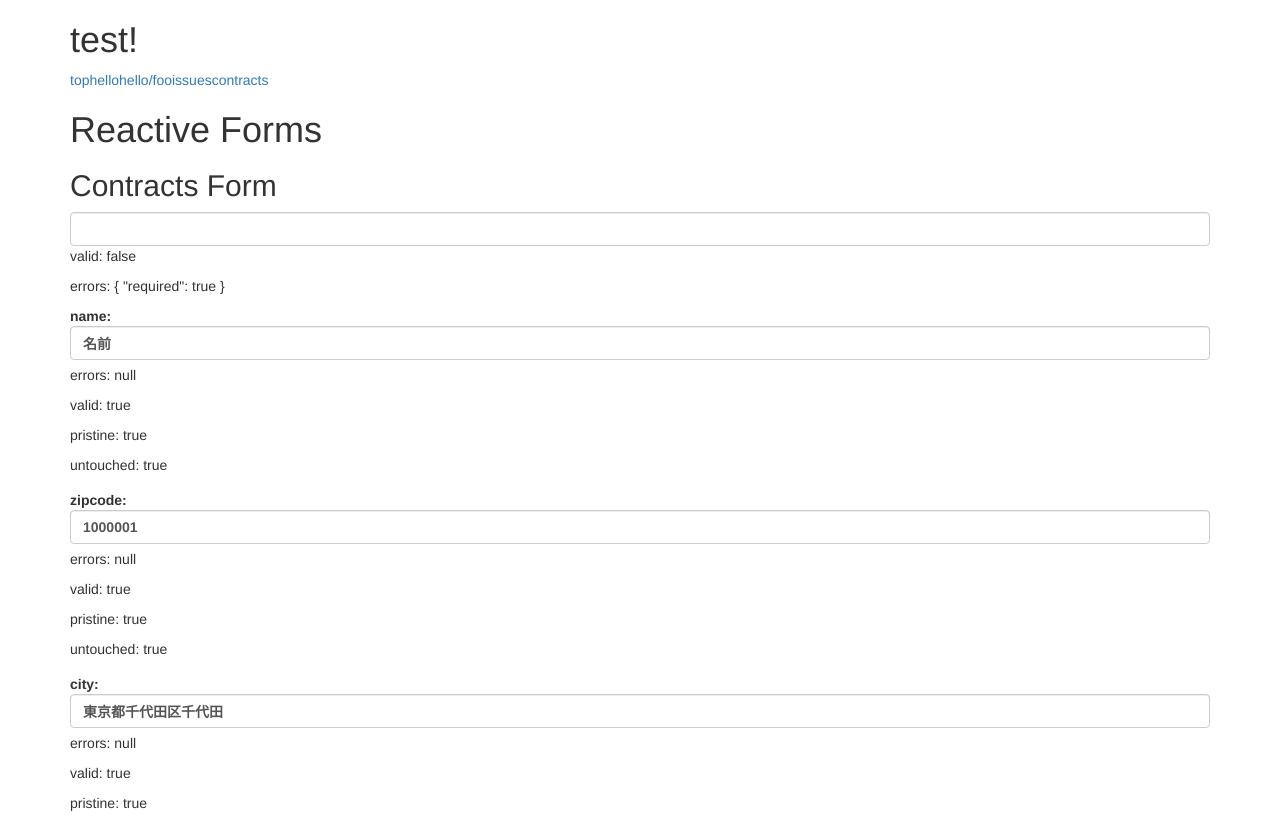
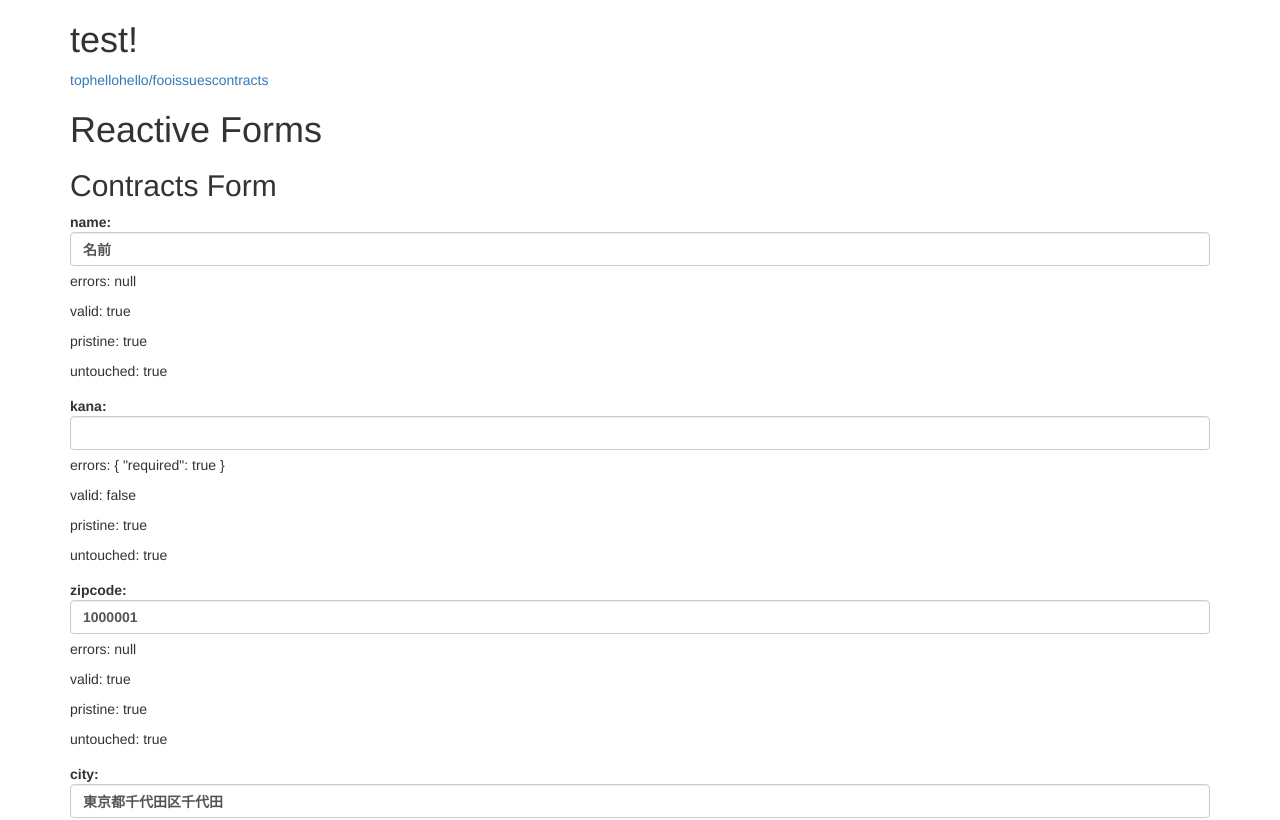
Before and after one commit to miyukiw/angular2, an Angular app: page /contracts in a window 1280 px wide. Shown: the top 820 px of the page. Built offline with nearby package versions, Linux system fonts and the light colour scheme.

Commit message:
Add custom validator
http://stackoverflow.com/questions/36118721/angular-2-conditional-validators-required

```diff
--- a/src/app/contracts/form/contracts-form.component.html
+++ b/src/app/contracts/form/contracts-form.component.html
@@ -1,10 +1,7 @@
 <h2>Contracts Form</h2>
 <form [formGroup]="contractsForm" novalidate (ngSubmit)="onSubmit($event)">
-  <input class="form-control" name="test" formControlName="test">
-  <p>valid: {{ contractsForm.get('test').valid | json }}</p>
-  <p>errors: {{ contractsForm.get('test').errors | json }}</p>
-
   <form-group-input [control]="contractsForm" [key]="'name'"></form-group-input>
+  <form-group-input [control]="contractsForm" [key]="'kana'"></form-group-input>
   <div formGroupName="address">
     <form-group-input [control]="contractsForm.get('address')" [key]="'zipcode'"></form-group-input>
     <form-group-input [control]="contractsForm.get('address')" [key]="'city'"></form-group-input>
--- a/src/app/contracts/form/contracts-form.component.ts
+++ b/src/app/contracts/form/contracts-form.component.ts
@@ -1,10 +1,12 @@
 import { Component, OnInit } from '@angular/core';
 import { FormGroup, FormBuilder, FormControl, Validators } from '@angular/forms';
+import { ExtraValidators } from '../../shared/form/form-group-input/form-group-input.component'
 @Component({
   selector: 'contracts-form',
   templateUrl: './contracts-form.component.html',
   styleUrls: ['./contracts-form.component.css']
 })
+
 export class ContractsFormComponent implements OnInit {
 
   contractsForm: FormGroup
@@ -15,15 +17,18 @@ export class ContractsFormComponent implements OnInit {
 
   createForm() {
     this.contractsForm = this.fb.group({
-      test: [
+      name: [''],
+      kana: [
         '',
         [
-          Validators.required,
-          Validators.minLength(4),
-          Validators.maxLength(8)
+          ExtraValidators.conditional(
+            contractsForm => {
+              return Boolean(contractsForm.get('name').value)
+            },
+            Validators.required
+          ),
         ]
       ],
-      name: ['', Validators.required ],
       address: this.fb.group({ // <-- the child FormGroup
         zipcode: ['', Validators.required ],
         city: ['', Validators.required ],
--- a/src/app/shared/form/form-group-input/form-group-input.component.ts
+++ b/src/app/shared/form/form-group-input/form-group-input.component.ts
@@ -1,5 +1,6 @@
 import { Input, Component, OnInit } from '@angular/core';
 import { FormGroup, FormBuilder, FormControl, Validators } from '@angular/forms';
+import 'rxjs/add/operator/distinctUntilChanged';
 
 @Component({
   selector: 'form-group-input',
@@ -22,3 +23,45 @@ export class FormGroupInputComponent implements OnInit {
   @Input() key: String;
 
 }
+
+export class ExtraValidators {
+    static conditional(conditional, validator) {
+        return function(control) {
+            revalidateOnChanges(control);
+
+            if (control && control._parent) {
+                if (conditional(control._parent)) {
+                    return validator(control);
+                }
+            }
+        };
+    }
+}
+function revalidateOnChanges(control): void {
+    if (control && control._parent && !control._revalidateOnChanges) {
+        control._revalidateOnChanges = true;
+        control._parent
+            .valueChanges
+            .distinctUntilChanged((a, b) => {
+                // These will always be plain objects coming from the form, do a simple comparison
+                if(a && !b || !a && b) {
+                    return false;
+                } else if (a && b && Object.keys(a).length !== Object.keys(b).length) {
+                    return false;
+                } else if (a && b) {
+                    for (let i in a) {
+                        if(a[i] !== b[i]) {
+                            return false;
+                        }
+                    }
+                }
+                return true;
+            })
+            .subscribe(() => {
+                control.updateValueAndValidity();
+            });
+
+        control.updateValueAndValidity();
+    }
+    return;
+}
```
